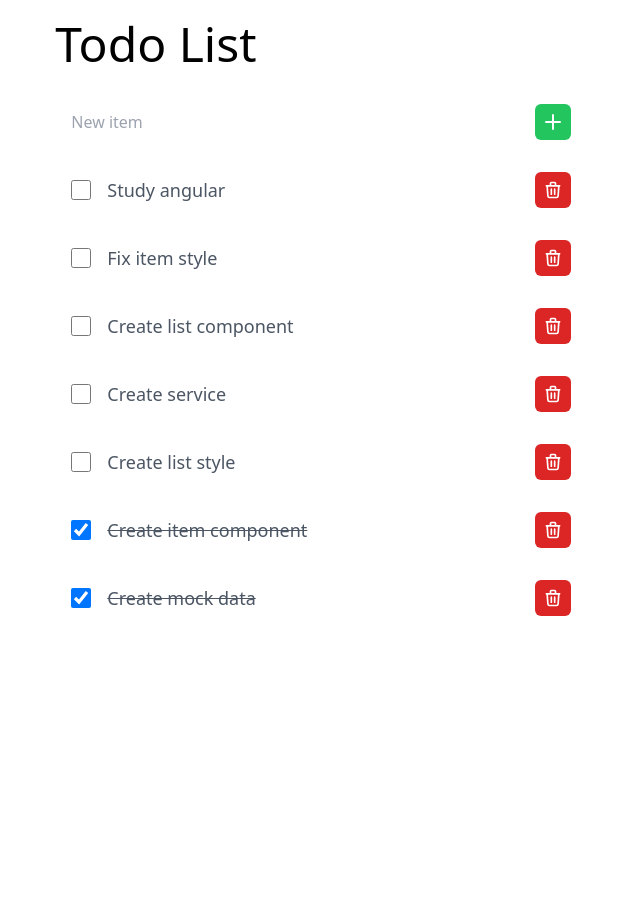
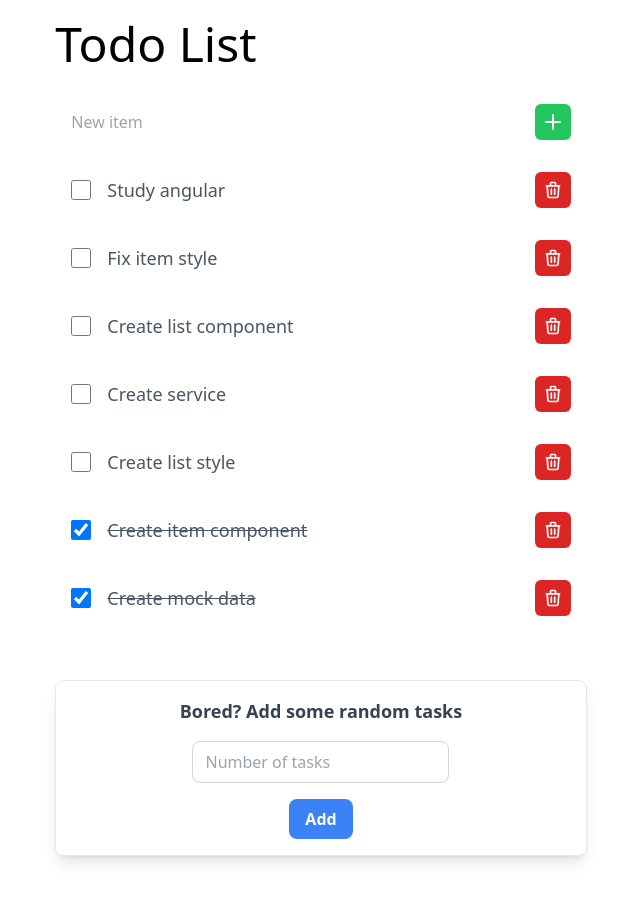
Before and after one commit to r0zh/todo-list, an Angular app: page / in a window 1280 px wide. Shown: the top 902 px of the page, without its empty margins (319-959 px from the left). Before the commit the page ends 800 px from the top, so only its background shows below. Built offline with nearby package versions, Linux system fonts and the light colour scheme.

Commit message:
Add random todo item component

```diff
--- a/src/app/app.component.html
+++ b/src/app/app.component.html
@@ -2,5 +2,6 @@
   <div class="col-start-3 col-span-3">
     <h1 class="text-5xl mb-5">Todo List</h1>
     <app-todo></app-todo>
+    <app-random-todo-item></app-random-todo-item>
   </div>
 </div>
--- a/src/app/app.module.ts
+++ b/src/app/app.module.ts
@@ -8,6 +8,7 @@ import { TodoItemListComponent } from './todo-item-list/todo-item-list.component
 import { TodoFormComponent } from './todo-form/todo-form.component';
 import { FormsModule } from '@angular/forms';
 import { TodoComponent } from './todo/todo.component';
+import { RandomTodoItemComponent } from './random-todo-item/random-todo-item.component';
 
 @NgModule({
   declarations: [
@@ -16,6 +17,7 @@ import { TodoComponent } from './todo/todo.component';
     TodoItemListComponent,
     TodoFormComponent,
     TodoComponent,
+    RandomTodoItemComponent,
   ],
   imports: [BrowserModule, AppRoutingModule, FormsModule],
   providers: [],
--- /dev/null
+++ b/src/app/random-todo-item/random-todo-item.component.html
@@ -0,0 +1,19 @@
+<div
+  class="flex flex-col items-center justify-center space-y-4 p-4 my-12 border border-gray-200 rounded-lg shadow-lg"
+>
+  <p class="font-semibold text-lg text-gray-700">
+    Bored? Add some random tasks
+  </p>
+  <input
+    type="number"
+    class="px-3 py-2 border border-gray-300 rounded-lg focus:outline-none focus:ring-2 focus:ring-blue-500 focus:border-transparent"
+    placeholder="Number of tasks"
+    min="1"
+    required
+  />
+  <button
+    class="px-4 py-2 bg-blue-500 text-white rounded-lg font-semibold hover:bg-blue-600 focus:outline-none"
+  >
+    Add
+  </button>
+</div>
```
Also changed, not shown: src/app/random-todo-item/random-todo-item.component.ts (added, +10 -0 lines), src/app/random-todo-item/random-todo-item.component.css (added), 1 other file (tests, documents, lock files or other folders).
